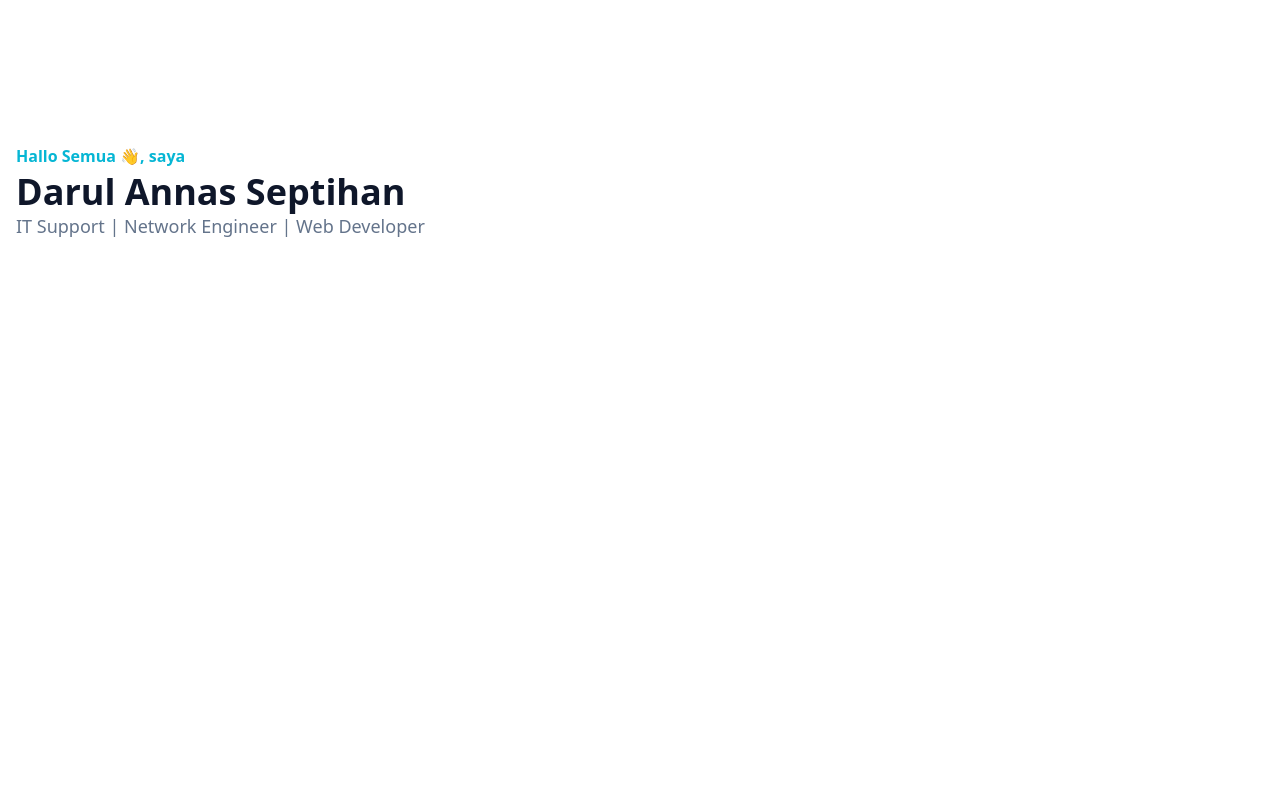
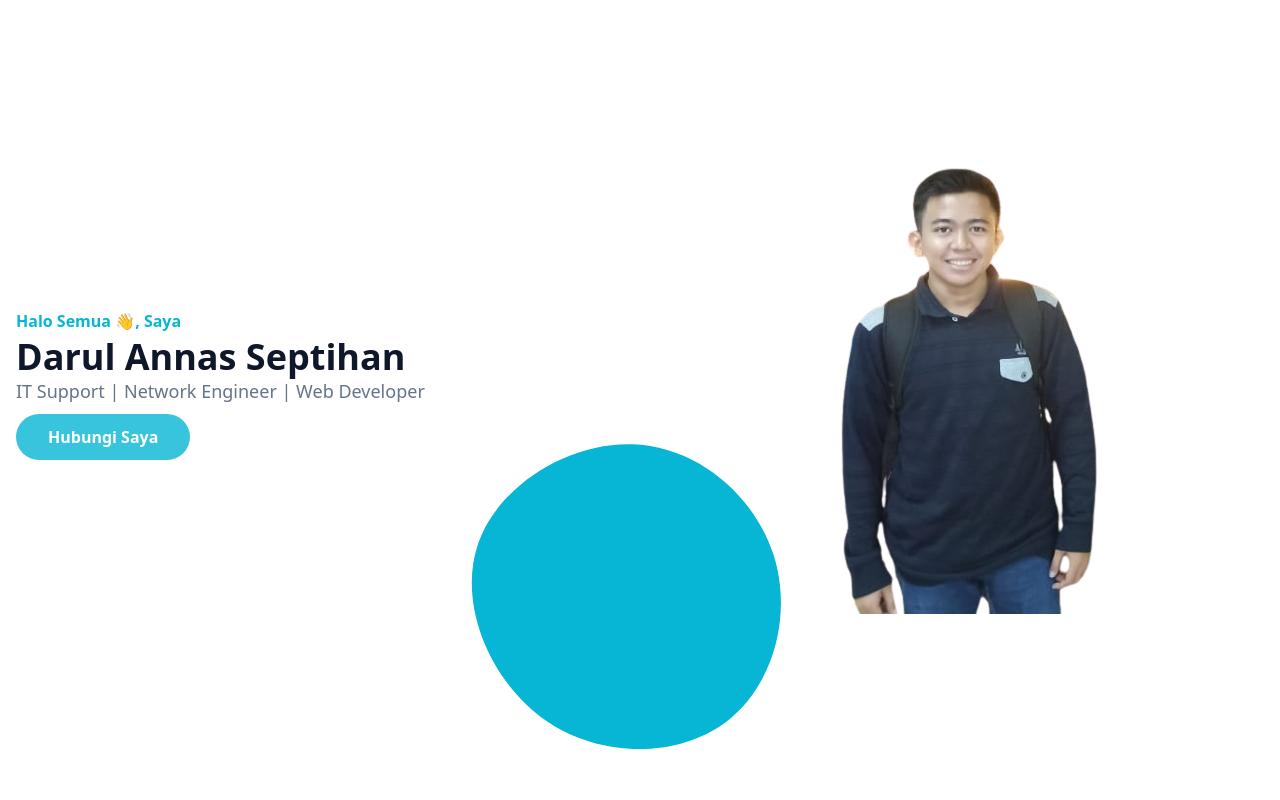
Before and after one commit to darulannas/portfolio-darul-tailwind-css3, a website: page index.html in a window 1280 px wide. Drawn offline with Linux system fonts and the light colour scheme.

Commit message:
hero section 2

```diff
--- a/index.html
+++ b/index.html
@@ -12,9 +12,22 @@
     <section id="home" class="pt-36">
       <div class="container">
         <div class="flex flex-wrap">
-          <div class="w-full self-center px-4">
-            <h1 class="text-base font-semibold text-primary">Hallo Semua 👋, saya <span class="block font-bold text-dark text-4xl mt-1">Darul Annas Septihan</span></h1>
+          <div class="w-full self-center px-4 lg:w-1/2">
+            <h1 class="text-base font-semibold text-primary">Halo Semua 👋, Saya <span class="block font-bold text-dark text-4xl mt-1">Darul Annas Septihan</span></h1>
             <h2 class="font-medium text-slate-500 text-lg mb-5">IT Support | Network Engineer | Web Developer</h2>
+            <a href="#" class="text-base font-semibold text-white bg-primary py-3 px-8 rounded-full hover:shadow-lg hover: opacity-80 transition duration-300 ease-in-out">Hubungi Saya</a>
+          </div>
+          <div class="w-full self-end px-4 lg:w-1/2">
+            <img src="dist/img/profil-image.png" alt="darul" class="max-w-full mx-auto" />
+            <span class="absolute -bottom-0 -z-10 left-1/2 -translate-x-1/2">
+              <svg width="400" height="400" viewBox="0 0 200 200" xmlns="http://www.w3.org/2000/svg">
+                <path
+                  fill="#06b6d4"
+                  d="M55.7,-18.6C63.6,6.4,55.6,36,35.7,50.9C15.7,65.8,-16.2,66,-39.1,50.3C-62,34.5,-75.8,2.7,-67.8,-22.4C-59.7,-47.5,-29.9,-65.9,-3,-64.9C23.9,-64,47.7,-43.6,55.7,-18.6Z"
+                  transform="translate(100 100) scale(1.2)"
+                />
+              </svg>
+            </span>
           </div>
         </div>
       </div>
```
Also changed, not shown: dist/img/profil-image.png (added), dist/output.css.
